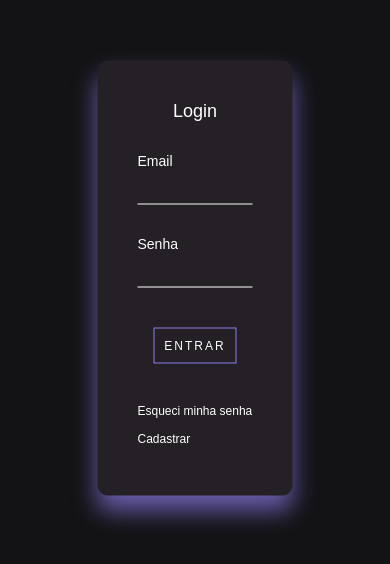
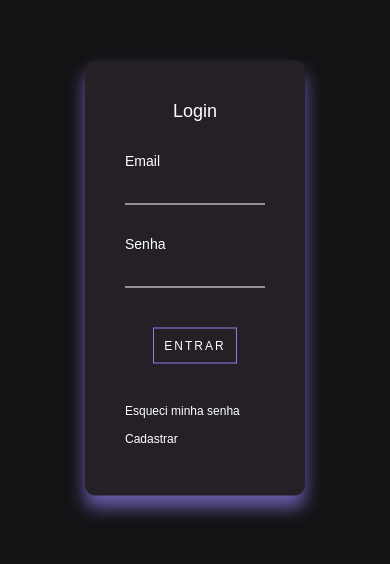
Before and after one commit to Marcio-Developer/Formulario-de-Login, a plain HTML site: page index.html in a window 390 px wide. Shown: the part 144-708 px from the top of the page. Drawn offline with Linux system fonts and the light colour scheme; a web font is replaced by a local one.

Commit message:
Alteração na responsividade

```diff
--- a/style.css
+++ b/style.css
@@ -21,7 +21,7 @@ body{
     padding: 40px;
     transform: translate(-50%, -50%);
     background-color: #242026;
-    box-shadow: 0 15px 25px rgba(143, 124, 236, 0.7);
+    box-shadow: 0 12px 17px rgba(143, 124, 236, 0.7);
     border-radius: 10px;
 }
 
@@ -84,7 +84,7 @@ body{
     background-color: #8F7CEC;
     color: #fff;
     border-radius: 5px;
-    box-shadow: 0 0 5px #8F7CEC, 0 0 10px #8F7CEC, 0 0 15px #8F7CEC, 0 0 20px #8F7CEC;
+    box-shadow: 0 0 5px #8F7CEC, 0 0 8px #8F7CEC, 0 0 12px #8F7CEC, 0 0 17px #8F7CEC;
 }
 
 #register{
@@ -109,7 +109,7 @@ body{
 
 @media only screen and (max-width: 600px){
     .login-box{
-        width: 50%;
+        width: 220px;
         display: flex;
         flex-direction: column;
     }
```
